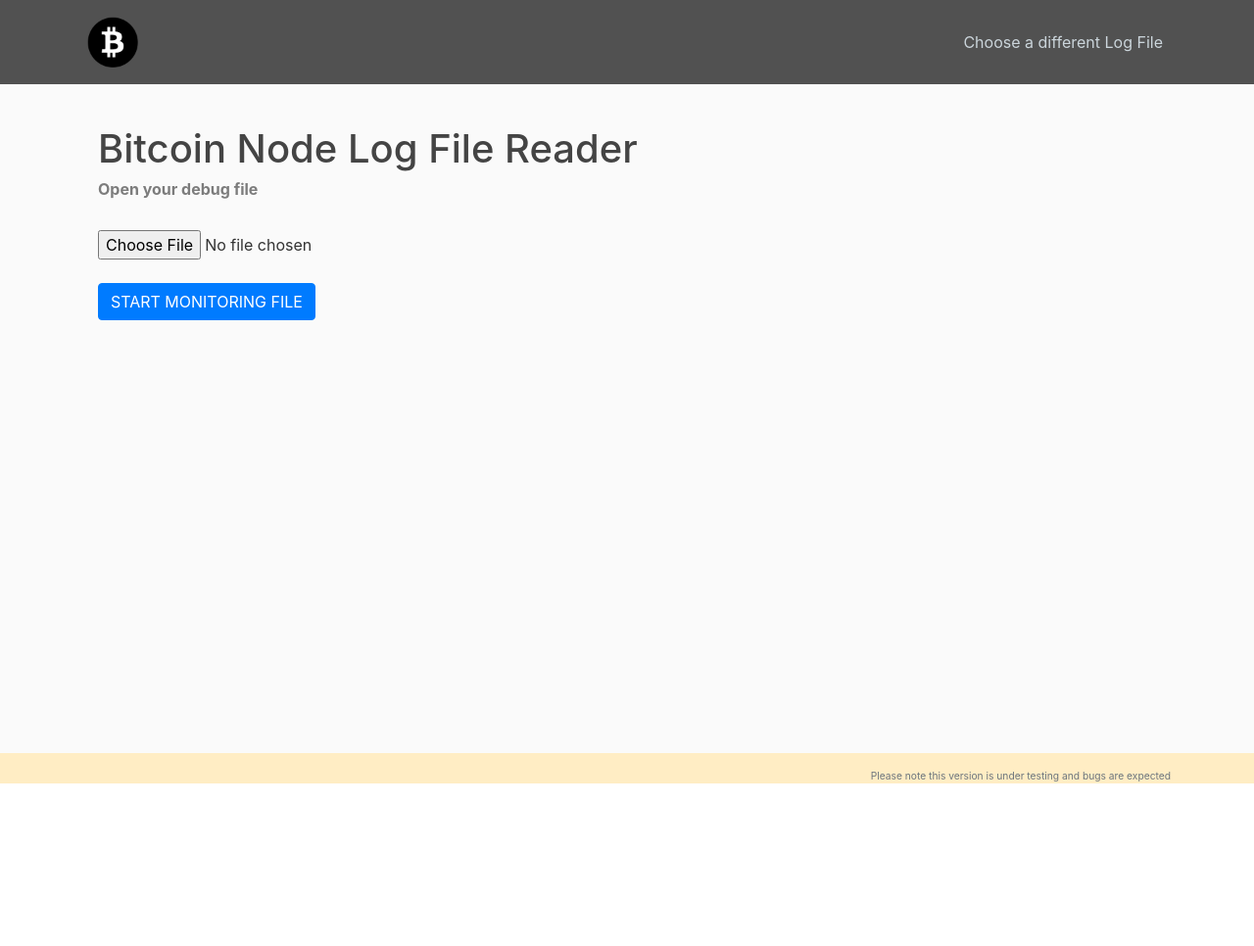
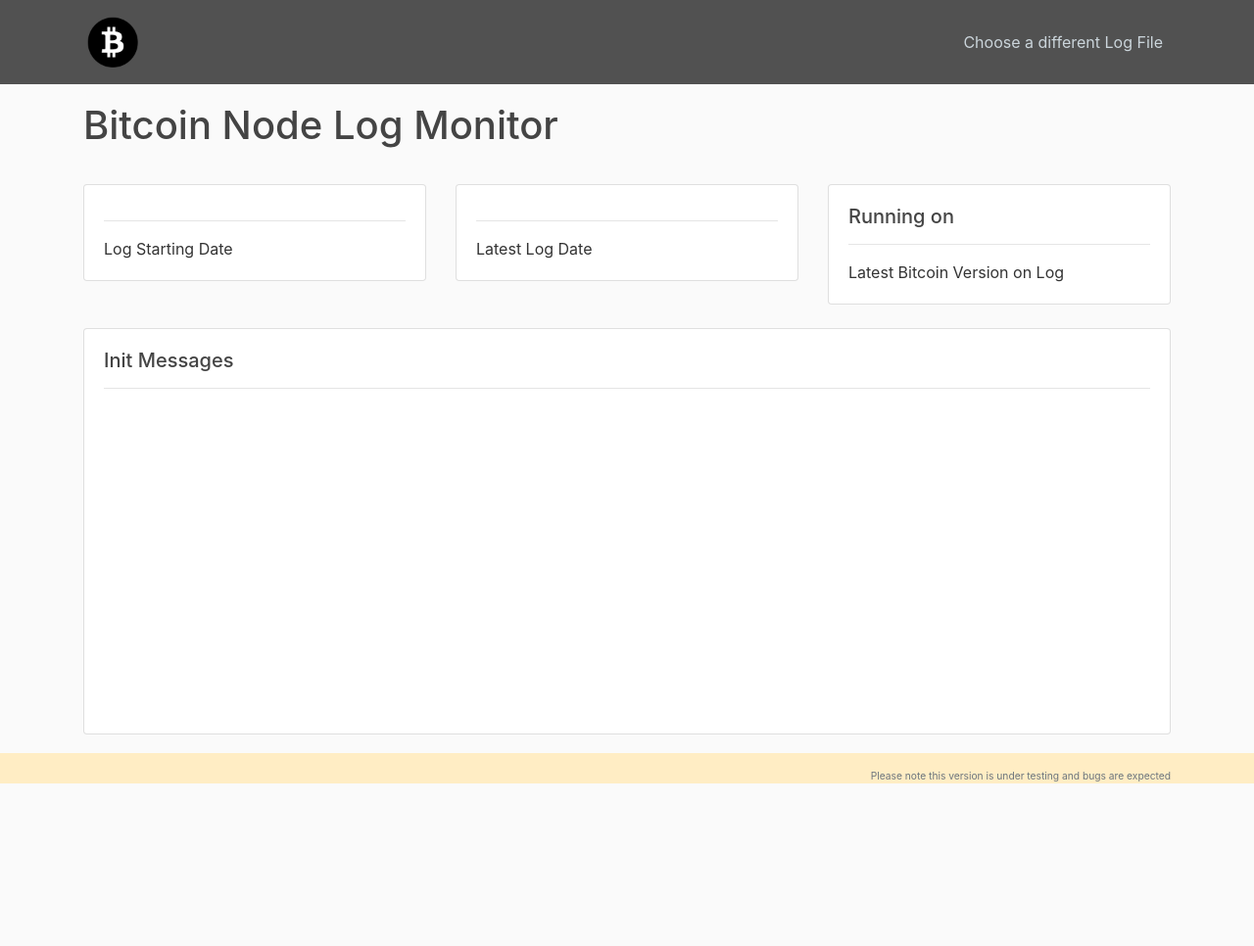
Before and after one commit to tobby2002/bitcoin_node_tools, a Python web app: template logreader/logreader/templates/home.html in a window 1280 px wide. Shown: the whole page at 98% size. Before the commit the page ends 800 px from the top, so only its background shows below. Run offline with Jinja, Linux system fonts and the light colour scheme; the template is opened without the code that fills it, so the values that code supplies are empty; some libraries are stand-ins or nearby versions; some web fonts are replaced.

Commit message:
Flask output generated - including all variables

```diff
--- a/logreader/config.ini
+++ b/logreader/config.ini
@@ -1,2 +1,3 @@
 [CONFIG_OPTIONS]
 debugfile = /Users/zagury/Documents/Coding/BitcoinNodeTools/logreader/debug.log
+update_tip_list_last_n = 50
--- a/logreader/logreader/__init__.py
+++ b/logreader/logreader/__init__.py
@@ -5,3 +5,6 @@
 # This is actually a bit weird but if it was imported at the top
 # it would create a circular import
 from logreader import routes
+
+# Enable the line below so the flask site is available across local network
+# app.run(host='0.0.0.0')
--- a/logreader/logreader/static/main.css
+++ b/logreader/logreader/static/main.css
@@ -143,3 +143,21 @@
     font-weight: bold;
 
 }
+
+tr {
+width: 95%;
+display: inline-table;
+height:20px;
+table-layout: fixed;
+
+}
+
+table{
+ height:300px;
+ display: -moz-groupbox;
+}
+tbody{
+  overflow-y: scroll;
+  height: 150px;
+  position: absolute;
+}
--- a/logreader/logreader/templates/home.html
+++ b/logreader/logreader/templates/home.html
@@ -1,34 +1,76 @@
 {% extends "layout.html" %}
 {% block content %}
 
+</br>
+<div class="row">
+    <div class="col-sm-12">
+        <h1 class="card-title">Bitcoin Node Log Monitor</h1>
+    </div>
+</div>
+</br>
+
+<div class="row">
+  <div class="col-sm-4">
+    <div class="card">
+      <div class="card-body">
+        <h5 class="card-title">{{data["start_date"].strftime('%m-%d-%Y')}}</h5>
+        <hr>
+        <p class="card-text">Log Starting Date</p>
+      </div>
+    </div>
+  </div>
+
+  <div class="col-sm-4">
+    <div class="card">
+        <div class="card-body">
+          <h5 class="card-title">{{data["end_date"].strftime('%m-%d-%Y')}}</h5>
+          <hr>
+          <p class="card-text">Latest Log Date</p>
+        </div>
+    </div>
+  </div>
+
+  <div class="col-sm-4">
+    <div class="card">
+        <div class="card-body">
+          <h5 class="card-title">
+              Running on {% set list1 = data["version"][-1].split(' ') %}
+              {{ list1[-1] }}
+          </h5>
+          <hr>
+          <p class="card-text">Latest Bitcoin Version on Log</p>
+        </div>
+    </div>
+  </div>
+
+</div>
+</br>
+<div class="row">
+    <div class="col-sm-12">
+      <div class="card">
+          <div class="card-body">
+            <h5 class="card-title">
+                Init Messages
+            </h5>
+            <hr>
+            <p class="card-text">
+
+            <table class="table table-striped">
+                <tbody>
+
+            {% for item in data["init"] %}
+                <tr> <td> {{item}} </td> </tr>
+            {% endfor %}
+
+                </tbody>
+            </table>
+            </p>
+          </div>
+      </div>
+    </div>
+</div>
 
 
-<div class="container-fluid">
-<div class="row section-center__full">
-<div class="col-sm-12">
-</br>
-</br>
-    <h1>
-        Bitcoin Node Log File Reader
-    </h1>
-    <h6>Open your debug file</h6></br>
 
 
-    <form method="POST" action="home" enctype="multipart/form-data">
-
-        <fieldset class ="form-group">
-
-            <input type="file" class="form-control-file" name="DebugFile">
-            </br>
-
-            <button type="submit" class="btn btn-primary">START MONITORING FILE</button>
-
-
-        </fieldset>
-    </form>
-
-</div>
-</div>
-</div>
-
 {% endblock content %}
--- a/logreader/logreader/templates/layout.html
+++ b/logreader/logreader/templates/layout.html
@@ -10,7 +10,7 @@
     <link rel="stylesheet" href="https://maxcdn.bootstrapcdn.com/bootstrap/4.0.0/css/bootstrap.min.css" integrity="sha384-Gn5384xqQ1aoWXA+058RXPxPg6fy4IWvTNh0E263XmFcJlSAwiGgFAW/dAiS6JXm" crossorigin="anonymous">
     <link rel="stylesheet" type="text/css" href="{{ url_for('static', filename='main.css') }}">
 
-    <title>Bitcoin Log Reader</title>
+    <title>Bitcoin Node Tools</title>
 </head>
 
 <body>
```
Also changed, not shown: logreader/logreader/routes.py (+58 -6 lines), 1 other file.
